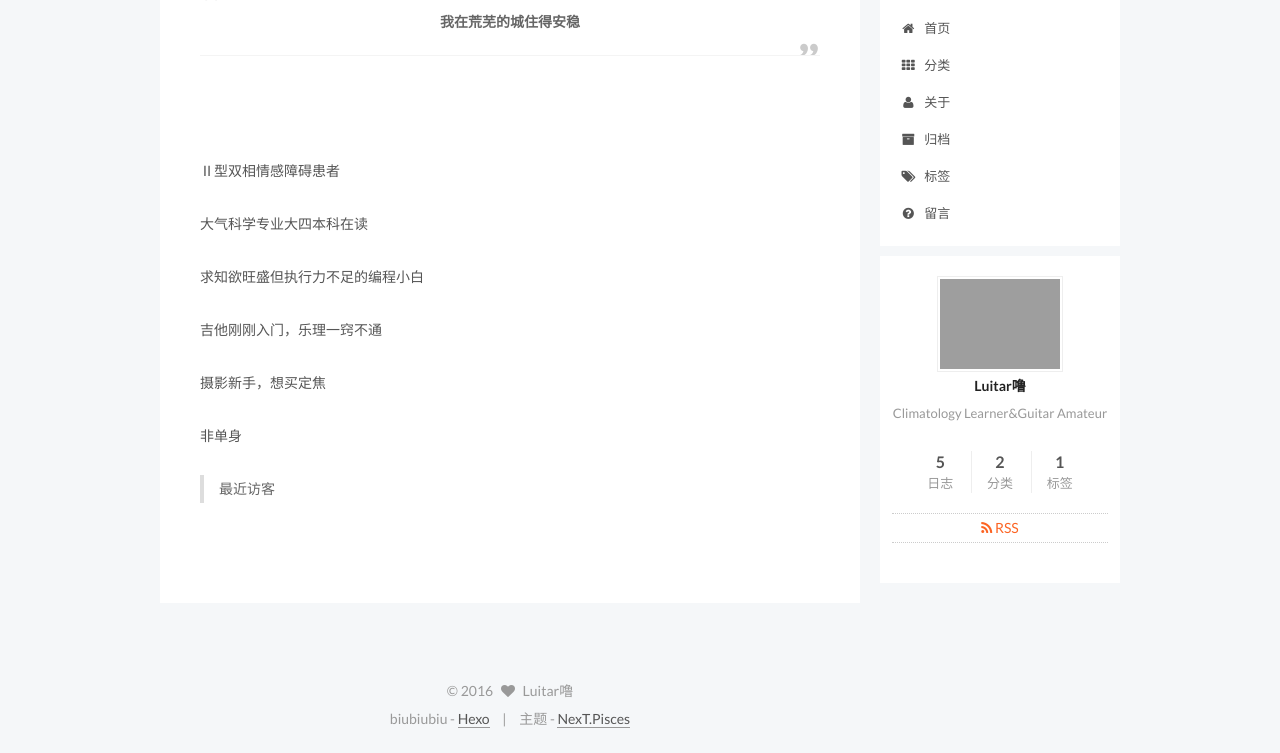
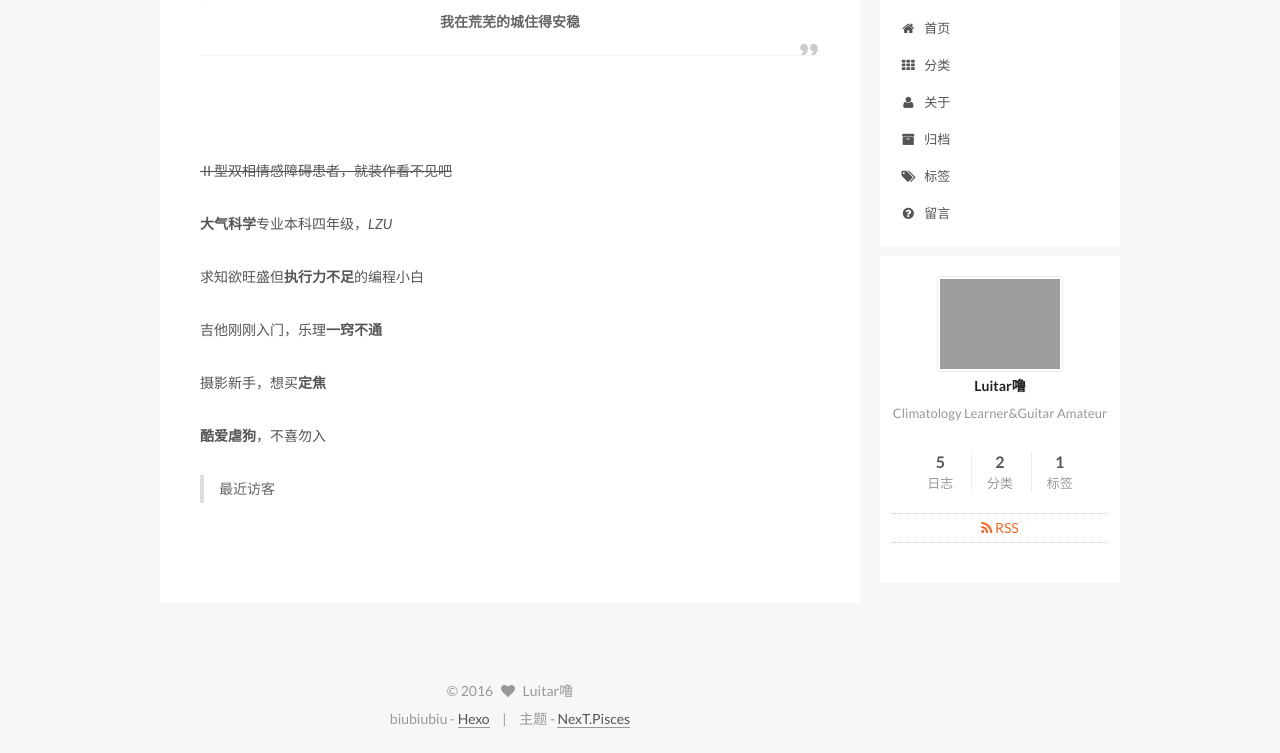
Before and after one commit to 7xiang/7xiang.github.io, a plain HTML site: page about/index.html in a window 1280 px wide. Shown: the part 115-868 px from the top of the page. Drawn offline with Linux system fonts and the light colour scheme; grey boxes are pictures that could not be loaded; a script that the page names is missing.

Commit message:
Site updated: 2016-07-31 23:21:30

```diff
--- a/about/index.html
+++ b/about/index.html
@@ -74,6 +74,8 @@
 
 
 
+
+
   <link rel="alternate" href="/atom.xml" title="Miludeer's Blog" type="application/atom+xml" />
 
 
@@ -87,12 +89,12 @@
 
 
 <meta name="description" content="我在荒芜的城住得安稳
-Ⅱ型双相情感障碍患者
-大气科学专业大四本科在读
+Ⅱ型双相情感障碍患者，就装作看不见吧
+大气科学专业本科四年级，LZU
 求知欲旺盛但执行力不足的编程小白
 吉他刚刚入门，乐理一窍不通
 摄影新手，想买定焦
-非单身
+酷爱虐狗，不喜勿入
 
 最近访客">
 <meta property="og:type" content="website">
@@ -100,24 +102,24 @@
 <meta property="og:url" content="http://yoursite.com/about/index.html">
 <meta property="og:site_name" content="Miludeer's Blog">
 <meta property="og:description" content="我在荒芜的城住得安稳
-Ⅱ型双相情感障碍患者
-大气科学专业大四本科在读
+Ⅱ型双相情感障碍患者，就装作看不见吧
+大气科学专业本科四年级，LZU
 求知欲旺盛但执行力不足的编程小白
 吉他刚刚入门，乐理一窍不通
 摄影新手，想买定焦
-非单身
+酷爱虐狗，不喜勿入
 
 最近访客">
-<meta property="og:updated_time" content="2016-07-31T15:09:32.782Z">
+<meta property="og:updated_time" content="2016-07-31T15:21:20.081Z">
 <meta name="twitter:card" content="summary">
 <meta name="twitter:title" content="about">
 <meta name="twitter:description" content="我在荒芜的城住得安稳
-Ⅱ型双相情感障碍患者
-大气科学专业大四本科在读
+Ⅱ型双相情感障碍患者，就装作看不见吧
+大气科学专业本科四年级，LZU
 求知欲旺盛但执行力不足的编程小白
 吉他刚刚入门，乐理一窍不通
 摄影新手，想买定焦
-非单身
+酷爱虐狗，不喜勿入
 
 最近访客">
 
@@ -281,12 +283,12 @@
 
 
       <p><blockquote class="blockquote-center"><strong>我在荒芜的城住得安稳</strong></blockquote><br><br></p>
-<p>Ⅱ型双相情感障碍患者</p>
-<p>大气科学专业大四本科在读</p>
-<p>求知欲旺盛但执行力不足的编程小白</p>
-<p>吉他刚刚入门，乐理一窍不通</p>
-<p>摄影新手，想买定焦</p>
-<p>非单身</p>
+<p><del>Ⅱ型双相情感障碍患者，就装作看不见吧</del></p>
+<p><strong>大气科学</strong>专业本科四年级，<em>LZU</em></p>
+<p>求知欲旺盛但<strong>执行力不足</strong>的编程小白</p>
+<p>吉他刚刚入门，乐理<strong>一窍不通</strong></p>
+<p>摄影新手，想买<strong>定焦</strong></p>
+<p><strong>酷爱虐狗</strong>，不喜勿入</p>
 <blockquote>
 <p>最近访客</p>
 </blockquote>
--- a/sitemap.xml
+++ b/sitemap.xml
@@ -4,7 +4,7 @@
   <url>
     <loc>http://yoursite.com/about/index.html</loc>
 
-    <lastmod>2016-07-31T15:09:32.782Z</lastmod>
+    <lastmod>2016-07-31T15:21:20.081Z</lastmod>
 
   </url>
 
```
Also changed, not shown: categories/index.html (+0 -2 lines).
